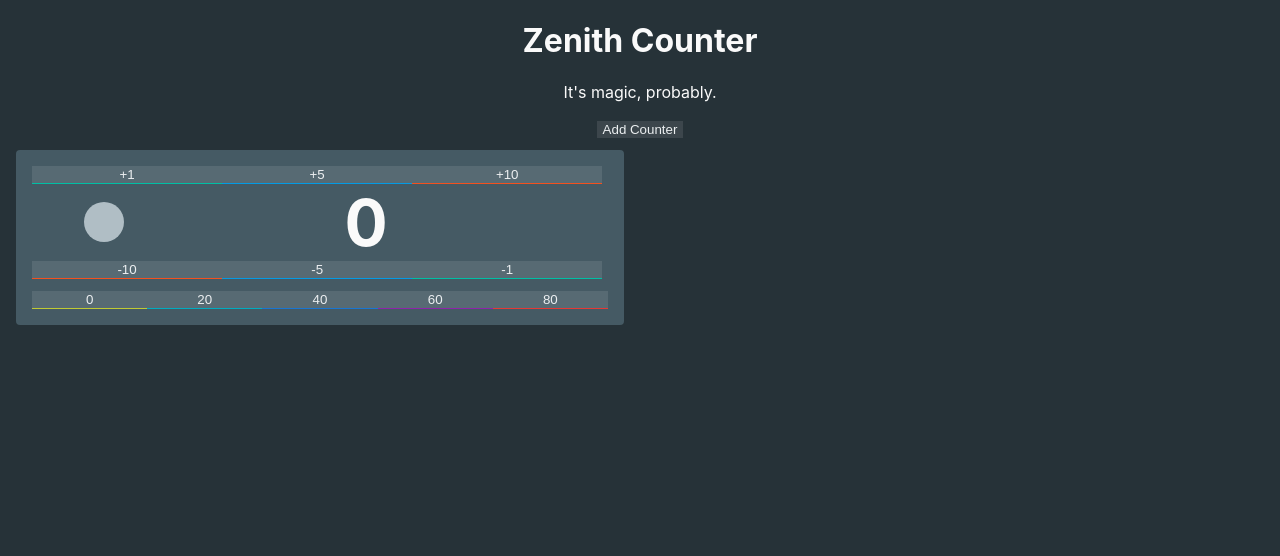
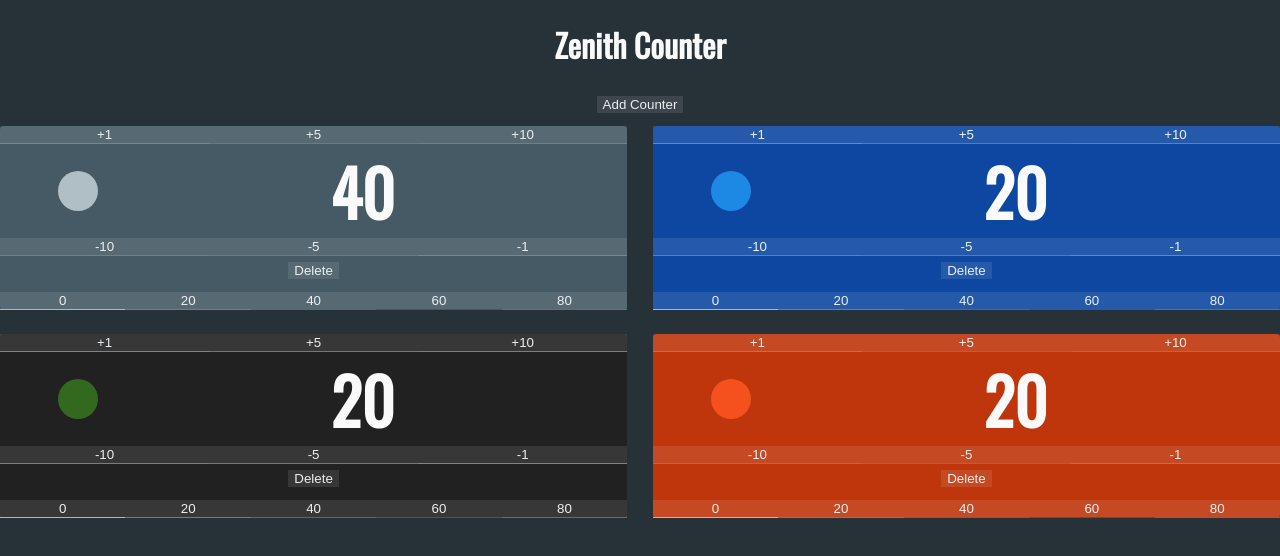
Before and after one commit to cwightrun/zenith, a React (Create React App) app: page / in a window 1280 px wide. Shown: the top 556 px of the page. Built offline with nearby package versions, Linux system fonts and the light colour scheme.

Commit message:
scaffolding, re-thinking counter management

```diff
--- a/src/App.css
+++ b/src/App.css
@@ -1,8 +1,13 @@
+@import url('https://fonts.googleapis.com/css?family=Oswald');
+
+
 body {
+  font-family: 'Oswald', sans-serif;
   margin: 0;
   padding: 0;
   background: #263238;
   color: #FAFAFA;
+  font-size: 16px;
 }
 
 .App {
@@ -36,7 +41,14 @@ main .manage-counters {
   background: rgba(255, 255, 255, 0.1);
   color: #ECEFF1;
   border: none;
+  font-family: 'News Cycle', sans-serif;
   transform: translate3d(0, 0, 0);
+}
+
+.all-counters {
+  display: flex;
+  flex-flow: row wrap;
+  justify-content: space-between;
 }
 
 button::after {
@@ -62,9 +74,10 @@ button:active::after {
 }
 
 .counter-wrapper {
-  flex-basis: 45%;
-  padding: 1.25%;
-  margin: 0 1.25% 24px;
+  flex-basis: 49%;
+  /* padding: 1.25%; */
+  padding: 0;
+  margin: 0 0 24px;
   background: #37474F;
   border-radius: 4px;
 }
@@ -78,12 +91,10 @@ button:active::after {
 .increment-column {
   width: 100%;
   display: flex;
-  flex-flow: row nowrap;
-  align-items: center;
 }
 
 .increment-column button {
-  flex-basis: 33%;
+  flex-basis: 34%;
 }
 
 .value-wrapper {
--- a/src/App.js
+++ b/src/App.js
@@ -1,97 +1,42 @@
 import React, { Component } from 'react';
 import './App.css';
 import 'mana-font';
-import mtgThemes from './mtgThemes';
-
-// class Header extends Component {}
-function Header(props) {
-  return (
-    <header className="header">
-      <h1>Zenith Counter</h1>
-      <p>It's magic, probably.</p>
-    </header>
-  )
-}
-
-class Counter extends Component {
-  constructor(props) {
-    super(props);
-    this.state = {
-      value: this.props.value,
-      icon: this.props.icon
-    };
-
-    console.log(mtgThemes[1]);
-  }
-
-  handleChange(dir, amt = 1) {
-    let newValue = this.state.value;
-    if (dir === 'negative') newValue = newValue - amt;
-    if (dir === 'positive') newValue = newValue + amt;
-    if (dir === 'reset') newValue = amt;
-    this.setState({value: newValue});
-  }
-
-  changeIcon() {
-    if (this.state.icon <= 5) {
-      this.setState({icon: this.state.icon + 1});
-    } else {
-      this.setState({icon: 0});
-    }
-  }
-
-  render() {
-    return (
-      <div className="counter-wrapper" style={{backgroundColor: mtgThemes[this.state.icon]['bg']}}>
-        <div className="counter">
-
-          <div className="increment-column col-pos button-group has-3-buttons">
-          <button className="value-1" onClick={() => {this.handleChange('positive', 1)}}>+1</button>
-          <button className="value-5" onClick={() => {this.handleChange('positive', 5)}}>+5</button>
-          <button className="value-10" onClick={() => {this.handleChange('positive', 10)}}>+10</button>
-          </div>
-
-          <div className="value-wrapper">
-            <button onClick={() => this.changeIcon()} className="counter-icon" style={{backgroundColor: mtgThemes[this.state.icon]['fg']}}>
-              <i className={'ms ms-' + mtgThemes[this.state.icon]['icon']}></i>
-            </button>
-            <h4 className="current-value">{this.state.value}</h4>
-          </div>
-
-          <div className="increment-column col-neg button-group has-3-buttons">
-          <button className="value-10" onClick={() => {this.handleChange('negative', 10)}}>-10</button>
-          <button className="value-5" onClick={() => {this.handleChange('negative', 5)}}>-5</button>
-          <button className="value-1" onClick={() => {this.handleChange('negative', 1)}}>-1</button>
-          </div>
-
-        </div>
-
-        <div className="resets button-group has-5-buttons">
-          <button onClick={() => this.handleChange('reset', 0)}>0</button>
-          <button onClick={() => this.handleChange('reset', 20)}>20</button>
-          <button onClick={() => this.handleChange('reset', 40)}>40</button>
-          <button onClick={() => this.handleChange('reset', 60)}>60</button>
-          <button onClick={() => this.handleChange('reset', 80)}>80</button>
-        </div>
-      </div>
-    );
-  }
-}
+import Header from './Header/Header';
+import Counter from './Counter/Counter';
 
 class App extends Component {
   constructor(props) {
     super(props);
     this.state = {
-      counters: [{value: 0}],
+      counters: [
+        {id: 0, value: 40, icon: 0},
+        {id: 1, value: 20, icon: 1},
+        {id: 2, value: 20, icon: 2},
+        {id: 3, value: 20, icon: 3},
+      ],
     }
+
+    console.log('this.state.counters', this.state.counters);
+
+    // Bindings
+    this.addCounter = this.addCounter.bind(this);
+    this.removeCounter = this.removeCounter.bind(this);
   }
 
-  changeCounters(type) {
-    if (type === 'add') {
-      var newCounters = this.state.counters.slice();
-      newCounters.push({value: 0});
-      this.setState({counters: newCounters});
-    }
+  addCounter(type, id) {
+    let counters = [...this.state.counters]; // make a separate copy of the array
+    let length = counters.length;
+
+    counters.push({id: length, value: 0, icon: 0});
+    this.setState({counters: counters});
+  }
+
+  removeCounter(index) {
+    let counters = this.state.counters.filter((counter, counterIndex) => {
+      return counterIndex !== index
+    })
+
+    this.setState({ counters })
   }
 
   render() {
@@ -101,26 +46,13 @@ class App extends Component {
         <Header />
         <main>
           <div className="manage-counters">
-            <button onClick={() => {this.changeCounters('add')}}>Add Counter</button>
+            <button onClick={() => {this.addCounter('add', counters.length)}}>Add Counter</button>
           </div>
           <div className="all-counters">
             {counters.map((counter, i) =>
-              <Counter key={i} value={counter.value} icon={0} />
+              <Counter removeCounter={this.removeCounter} id={i} key={i} value={this.state.counters[i].value} icon={this.state.counters[i].icon} />
             )}
           </div>
-
-          <style jsx>{`
-            main {
-              font-size: 16px;
-            }
-
-            .all-counters {
-              display: flex;
-              flex-flow: row wrap;
-              justify-content: space-between;
-            }
-          `}</style>
-
         </main>
       </div>
     );
--- /dev/null
+++ b/src/Counter/Counter.js
@@ -0,0 +1,71 @@
+import React, { Component } from 'react';
+import mtgThemes from '../mtgThemes';
+
+class Counter extends Component {
+  constructor(props) {
+    super(props);
+    this.state = {
+      id: this.props.id,
+      value: this.props.value,
+      icon: this.props.icon
+    };
+  }
+
+  handleChange(dir, amt = 1) {
+    let newValue = this.state.value;
+    if (dir === 'negative') newValue = newValue - amt;
+    if (dir === 'positive') newValue = newValue + amt;
+    if (dir === 'reset') newValue = amt;
+    this.setState({value: newValue});
+    console.log('counter state', this.state);
+  }
+
+  changeIcon() {
+    if (this.state.icon <= 5) {
+      this.setState({icon: this.state.icon + 1});
+    } else {
+      this.setState({icon: 0});
+    }
+  }
+
+  render() {
+    return (
+      <div className="counter-wrapper" style={{backgroundColor: mtgThemes[this.state.icon]['bg']}}>
+        <div className="counter">
+
+          <div className="increment-column col-pos button-group has-3-buttons">
+            <button className="value-1" onClick={() => {this.handleChange('positive', 1)}}>+1</button>
+            <button className="value-5" onClick={() => {this.handleChange('positive', 5)}}>+5</button>
+            <button className="value-10" onClick={() => {this.handleChange('positive', 10)}}>+10</button>
+          </div>
+
+          <div className="value-wrapper">
+            <button onClick={() => this.changeIcon()} className="counter-icon" style={{backgroundColor: mtgThemes[this.state.icon]['fg']}}>
+              <i className={'ms ms-' + mtgThemes[this.state.icon]['icon']}></i>
+            </button>
+            <h4 className="current-value">{this.state.value}</h4>
+          </div>
+
+          <div className="increment-column col-neg button-group has-3-buttons">
+            <button className="value-10" onClick={() => {this.handleChange('negative', 10)}}>-10</button>
+            <button className="value-5" onClick={() => {this.handleChange('negative', 5)}}>-5</button>
+            <button className="value-1" onClick={() => {this.handleChange('negative', 1)}}>-1</button>
+          </div>
+
+        </div>
+
+        <button onClick={() => this.props.removeCounter(this.props.id)}>Delete</button>
+
+        <div className="resets button-group has-5-buttons">
+          <button onClick={() => this.handleChange('reset', 0)}>0</button>
+          <button onClick={() => this.handleChange('reset', 20)}>20</button>
+          <button onClick={() => this.handleChange('reset', 40)}>40</button>
+          <button onClick={() => this.handleChange('reset', 60)}>60</button>
+          <button onClick={() => this.handleChange('reset', 80)}>80</button>
+        </div>
+      </div>
+    );
+  }
+}
+
+export default Counter;
--- /dev/null
+++ b/src/Header/Header.js
@@ -0,0 +1,12 @@
+import React, { Component } from 'react';
+
+// class Header extends Component {}
+function Header(props) {
+  return (
+    <header className="header">
+      <h1>Zenith Counter</h1>
+    </header>
+  )
+}
+
+export default Header;
```
